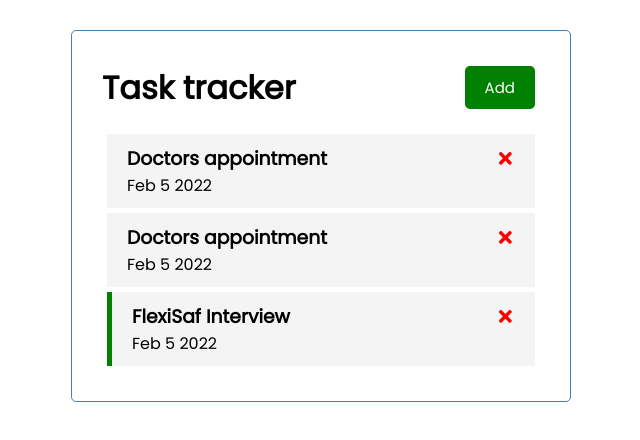
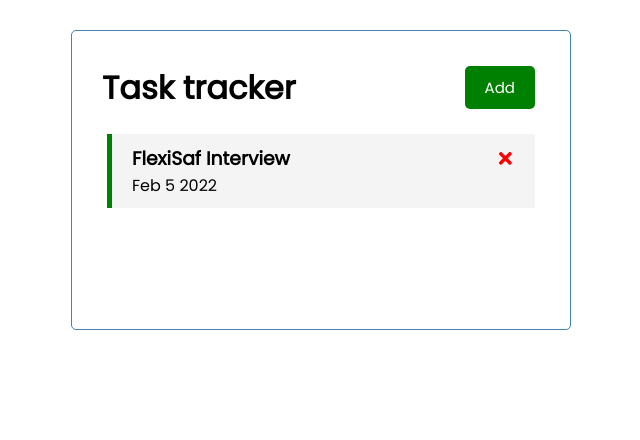
Before and after one commit to salissadiq/reactjs-task-tracker, a React (Create React App) app: page / in a window 1280 px wide. Shown: the top 440 px of the page, without its empty margins (319-959 px from the left). Built offline with nearby package versions, Linux system fonts and the light colour scheme; data requests are answered from the project's data file.

Commit message:
Add mocked Backend

```diff
--- /dev/null
+++ b/db.json
@@ -0,0 +1,10 @@
+{
+  "tasks": [
+    {
+      "id": 3,
+      "text": "FlexiSaf Interview",
+      "day": "Feb 5 2022",
+      "reminder": true
+    }
+  ]
+}
--- a/package.json
+++ b/package.json
@@ -6,6 +6,9 @@
     "@testing-library/jest-dom": "^5.16.4",
     "@testing-library/react": "^13.2.0",
     "@testing-library/user-event": "^13.5.0",
+    "i": "^0.3.7",
+    "json-server": "^0.17.0",
+    "npm": "^8.11.0",
     "react": "^18.1.0",
     "react-dom": "^18.1.0",
     "react-icons": "^4.3.1",
@@ -16,7 +19,8 @@
     "start": "react-scripts start",
     "build": "react-scripts build",
     "test": "react-scripts test",
-    "eject": "react-scripts eject"
+    "eject": "react-scripts eject",
+    "json-server": "json-server --watch db.json --port 5000"
   },
   "eslintConfig": {
     "extends": [
--- a/public/index.html
+++ b/public/index.html
@@ -24,7 +24,7 @@
       work correctly both with client-side routing and a non-root public URL.
       Learn how to configure a non-root public URL by running `npm run build`.
     -->
-    <title>React App</title>
+    <title>React todo App</title>
   </head>
   <body>
     <noscript>You need to enable JavaScript to run this app.</noscript>
--- a/src/App.js
+++ b/src/App.js
@@ -1,37 +1,38 @@
-import {useState} from 'react'
+import {useState, useEffect} from 'react'
 import Header from './components/Header'
 import Tasks from './components/Tasks'
 import AddTask from './components/AddTask'
 
 function App() {
   const [tasks, setTask] = useState([
-    {
-        id: 1,
-        text: "Doctors appointment",
-        day: "Feb 5 2022",
-        reminder: false
-    },
-    {
-        id: 2,
-        text: "Doctors appointment",
-        day: "Feb 5 2022",
-        reminder: false
-    },
-    {
-        id: 3,
-        text: "FlexiSaf Interview",
-        day: "Feb 5 2022",
-        reminder: true
-    }
+
 ])
 
 const [showAddTask, setShowAddTask] = useState(false)
+
+
+  useEffect( ()=> {
+    const getTasks = async () => {
+      const tasksFromServer = await fetchTask()
+      setTask(tasksFromServer)
+    }
+    getTasks()
+  }, [])
+
+  async function fetchTask() {
+    const res = await fetch('http://localhost:5000/tasks')
+    const data = await res.json()
+    return data
+  }
 
  function handleShowAddTask(){
   setShowAddTask(prevState => !prevState)
   }
 
-  function handleDeleteTask(task) {
+  async function handleDeleteTask(task) {
+    await fetch(`http://localhost:5000/tasks/${task.id}`,
+    {method: 'DELETE'}
+    )
     let tasksArray = [...tasks]
     const index = tasksArray.indexOf(task)
     tasksArray.splice(index, 1)
@@ -46,6 +47,7 @@ const [showAddTask, setShowAddTask] = useState(false)
       ))
     ))
   }
+
 function addTask({task, day, reminder}){
   setTask(prevTasks =>(
     [
--- a/src/components/Tasks.js
+++ b/src/components/Tasks.js
@@ -6,6 +6,9 @@ export default function Tasks({tasks, onDelete, onReminder}) {
         <Task key={task.id} task={task} onReminder={onReminder} onDelete={onDelete} />
     ))
   return (
-    <div>{tasksElements}</div>
+    <div>
+      {tasks.length > 0 ? tasksElements : 'No Tasks'}
+      </div>
+
   )
 }
```
Also changed, not shown: 2 other files (tests, documents, lock files or other folders).
